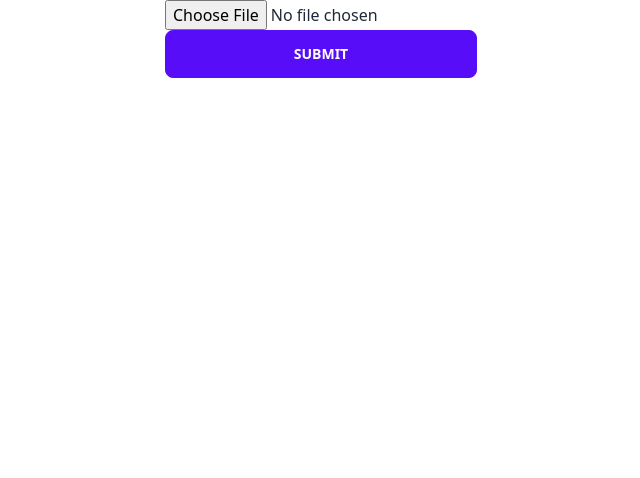
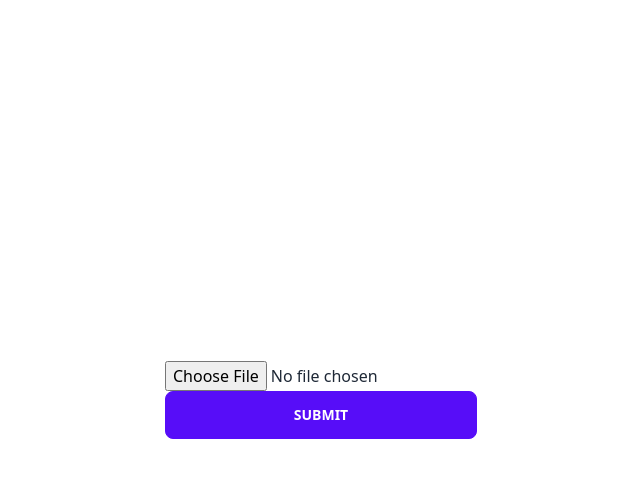
Before and after one commit to DaneHarrison/M.O.B, a Next.js app in the folder src/presentation/: page /login in a window 1280 px wide. Shown: the top 478 px of the page, without its empty margins (319-959 px from the left). Built offline with nearby package versions, Linux system fonts and the light colour scheme.

Commit message:
centerred signin

```diff
--- a/src/presentation/ components/signin.tsx
+++ b/src/presentation/ components/signin.tsx
@@ -18,14 +18,14 @@ const SignIn = (props: any) => {
   };
 
   return (
-    <form className="flex flex-col" onSubmit={handleSubmit}>
+    <form className="flex flex-col justify-center w-7" onSubmit={handleSubmit}>
       <input
         type="file"
         placeholder="choose file"
-        className="input w-full max-w-xs"
+        className="input"
         ref={userFace}
       />
-      <input className="btn-primary btn" type="submit" />
+      <input className="btn-primary btn " type="submit" />
     </form>
   );
 };
--- a/src/presentation/src/pages/login/index.tsx
+++ b/src/presentation/src/pages/login/index.tsx
@@ -9,7 +9,7 @@ const LoginPage = () => {
                 <meta name="description" content="Generated by create-t3-app" />
                 <link rel="icon" href="/favicon.ico" />
             </Head>
-            <div className="grid place-content-center min-h-full">
+            <div className="flex h-screen justify-center items-center">
                 <SignIn />
             </div>
         </div>
```
